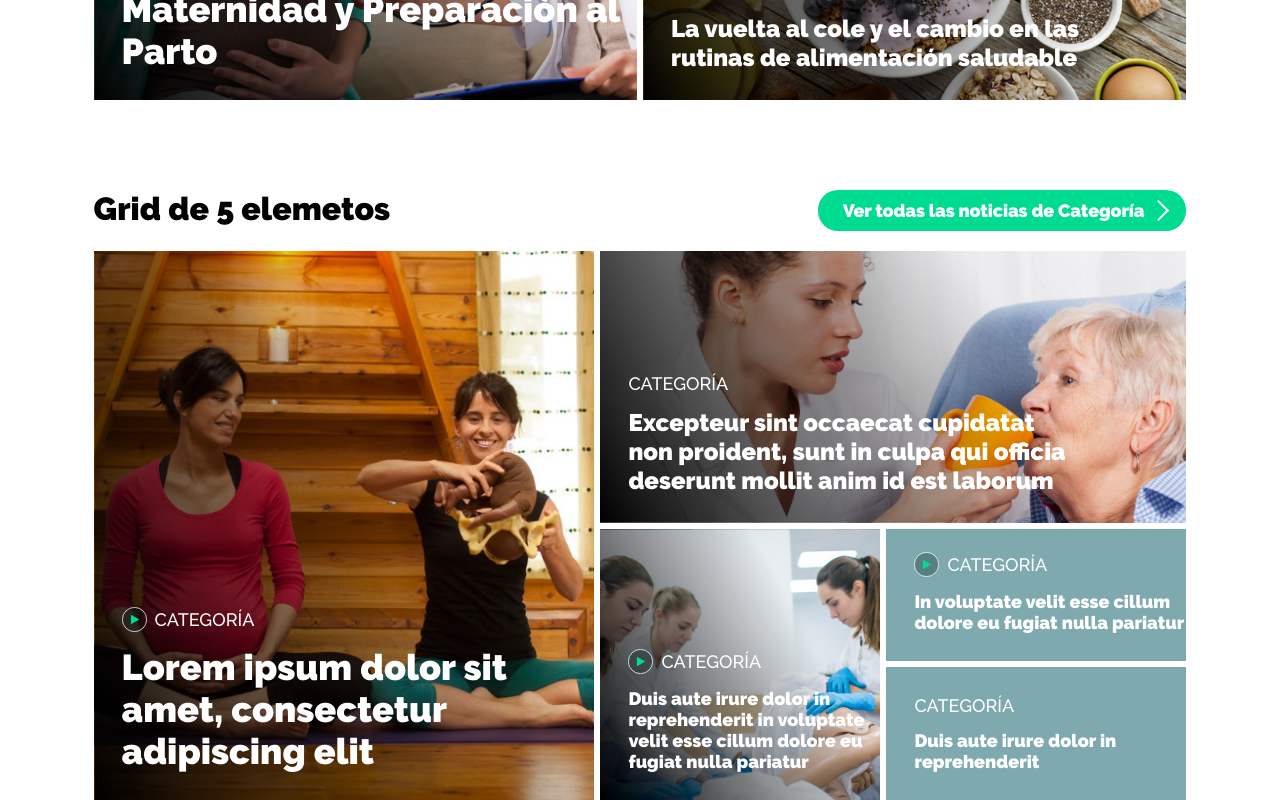
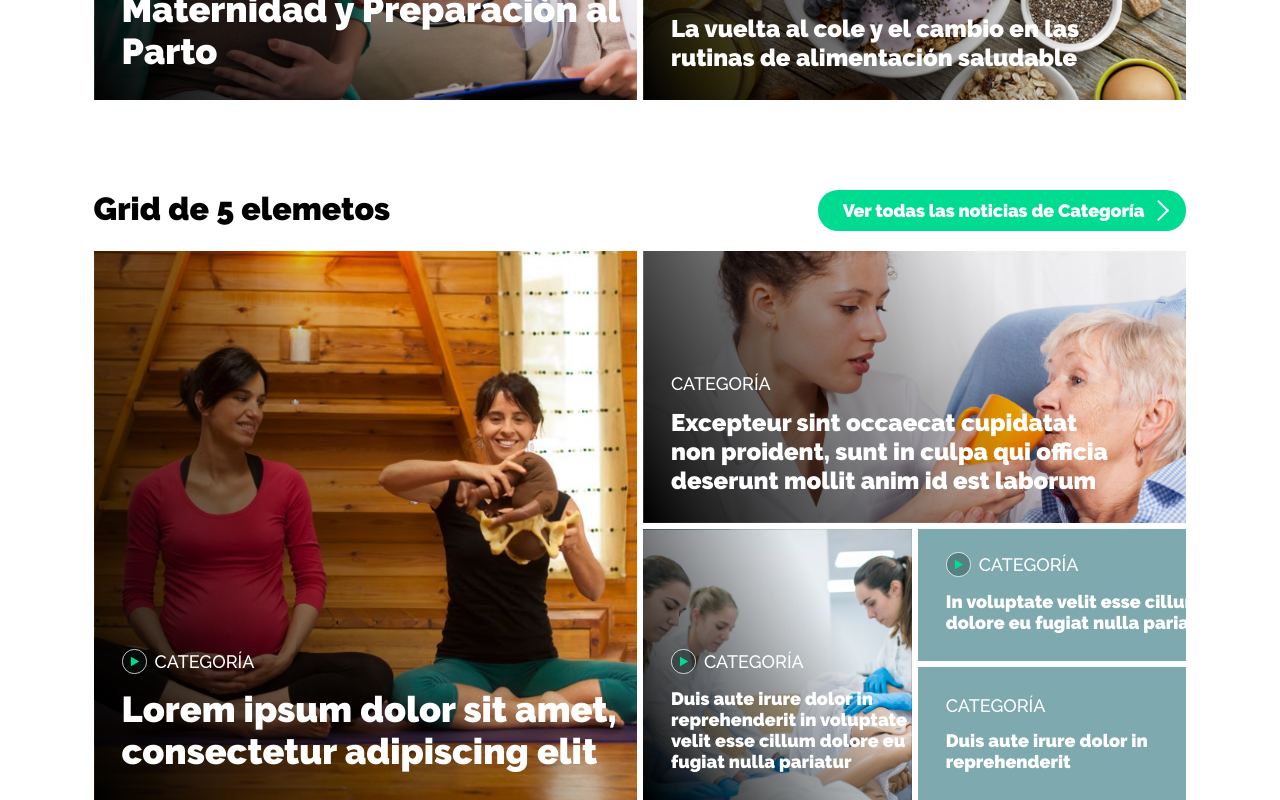
Before and after one commit to mariadev/wildoom-Technical-Test-React, a React (Create React App) app: page / in a window 1280 px wide. Shown: the part 600-1400 px from the top of the page. Built offline with nearby package versions, Linux system fonts and the light colour scheme.

Commit message:
fix grid

```diff
--- a/src/styles/App.css
+++ b/src/styles/App.css
@@ -42,7 +42,7 @@ body {
 .custom-grid-three-elements {
   display: -ms-grid;
   display: grid;
-  grid-template-columns: repeat(4, 1fr);
+  grid-template-columns: repeat(4, minmax(150px, 1fr));
   grid-template-rows: repeat(4, 132.75px);
   grid-row-gap: 6px;
   grid-column-gap: 6px; }
@@ -80,7 +80,7 @@ body {
 .custom-grid-five-elements {
   display: -ms-grid;
   display: grid;
-  grid-template-columns: repeat(4, 1fr);
+  grid-template-columns: repeat(4, minmax(150px, 1fr));
   grid-template-rows: repeat(4, 132.75px);
   grid-row-gap: 6px;
   grid-column-gap: 6px; }
--- a/src/styles/utils/_mixins.scss
+++ b/src/styles/utils/_mixins.scss
@@ -21,7 +21,7 @@
 @mixin custome-basegrid-up-to-5elements {
     display: -ms-grid;
     display: grid;
-        grid-template-columns: repeat(4, 1fr);
+        grid-template-columns: repeat(4, minmax(150px, 1fr));
         grid-template-rows: repeat(4, 132.75px);
         grid-row-gap: 6px;
         grid-column-gap: 6px;
```
